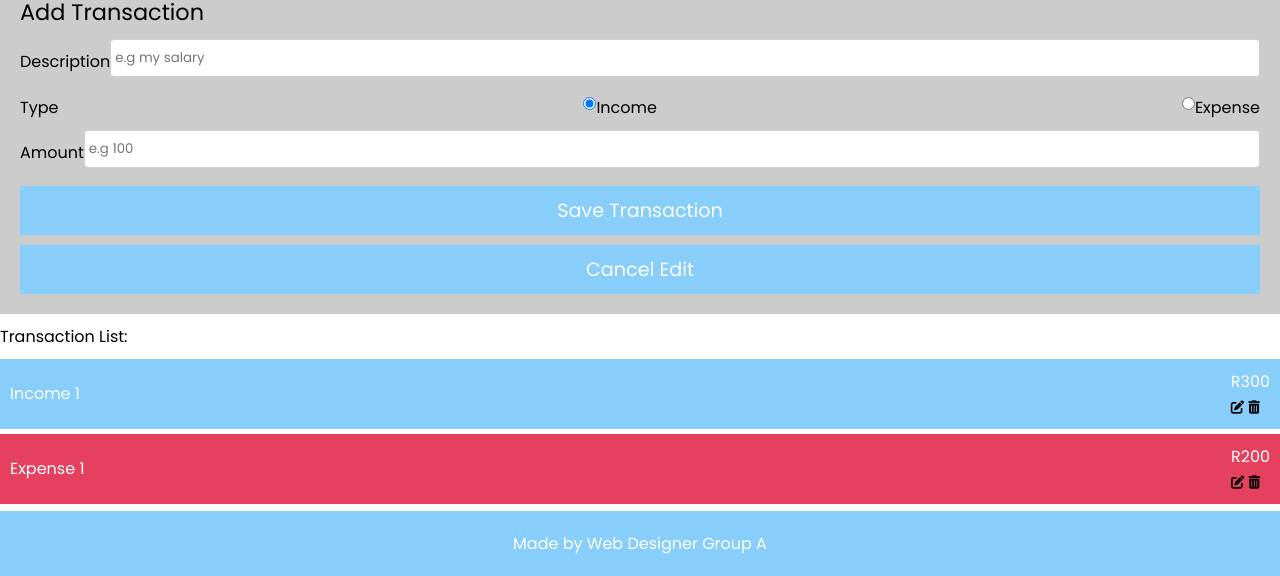
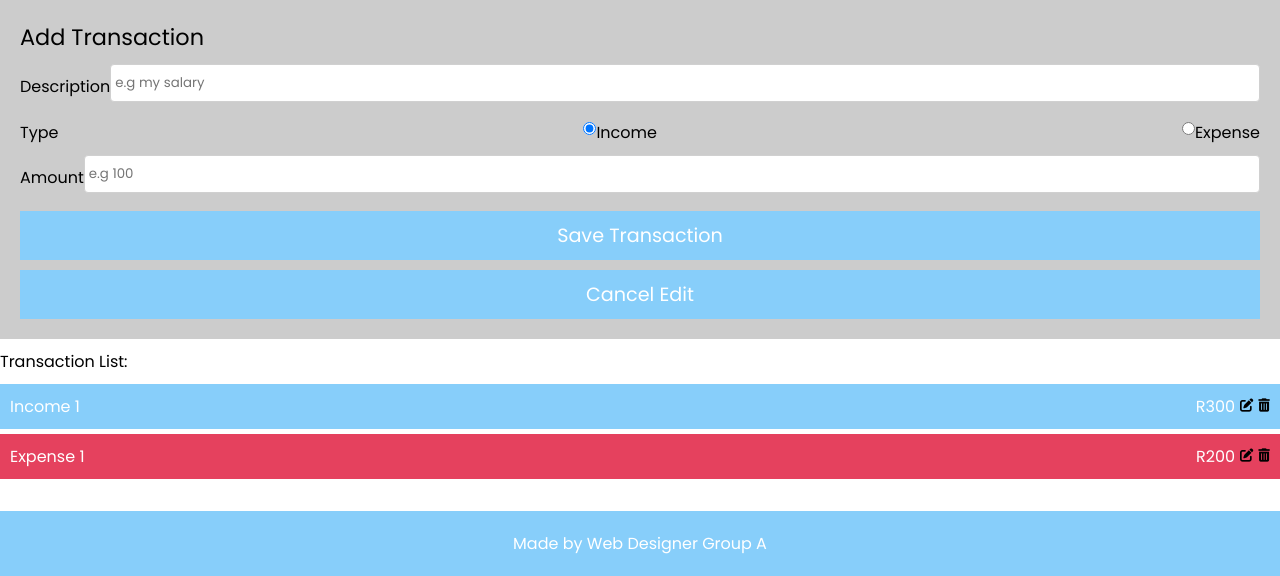
Before and after one commit to SKopoloza895/team-A_ExpenseTracker, a plain HTML site: page index.html in a window 1280 px wide. Shown: the part 224-800 px from the top of the page. Drawn offline with Linux system fonts and the light colour scheme.

Commit message:
button right side in CSS

```diff
--- a/style.css
+++ b/style.css
@@ -122,6 +122,11 @@ ul{
 }
 .expense{
   background-color: #e5415e;
+}
+/* right side */
+.right_side{
+  display: flex;
+  gap: 5px;
 }
 
   .container {
```
